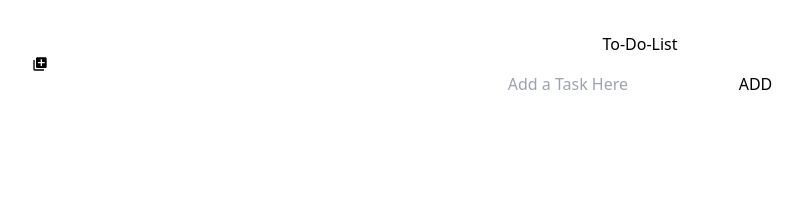
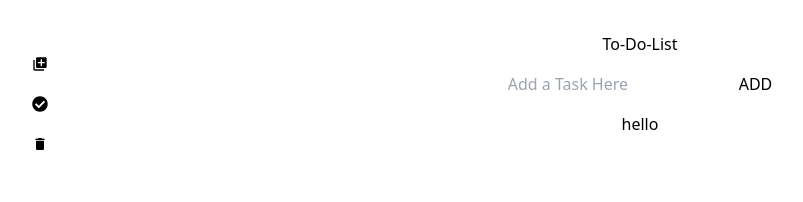
Before and after one commit to sourinegingit/TodoList-with-react, a React (Vite) app: page / in a window 1280 px wide. Shown: the top 202 px of the page, without its empty margins (0-803 px from the left). Built offline with nearby package versions, Linux system fonts and the light colour scheme.

Commit message:
todo-items ui completed

```diff
--- a/src/components/todo.tsx
+++ b/src/components/todo.tsx
@@ -1,4 +1,5 @@
-import { MdAddToPhotos } from "react-icons/md";
+import { FaCheckCircle } from "react-icons/fa";
+import { MdAddToPhotos, MdDelete } from "react-icons/md";
 
 const Todo = () => {
   return (
@@ -16,7 +17,18 @@ const Todo = () => {
           className=" flex items-center text-2xl flex-1 h-12 rounded-xl pr-2 border-none outline-none pl-4 bg-transparent text-slate-600  placeholder:text-slate-700"
           placeholder="Add a Task Here"
         />
-        <button className="bg-orange-600 text-lg rounded-full  text-white font-medium border-none w-32 h-14">ADD</button>
+        <button className="bg-orange-600 text-lg rounded-full  text-white font-medium border-none w-32 h-14">
+          ADD
+        </button>
+      </div>
+
+      {/* todo items */}
+      <div className=" flex items-center justify-between gap-56 p-2  ">
+        <div className="flex items-center m-2 ">
+          <FaCheckCircle className="text-xl" />
+          <p className="text-slate-600 ml-4 text-2xl">hello</p>
+        </div>
+        <MdDelete className="text-3xl"/>
       </div>
     </div>
   );
```
